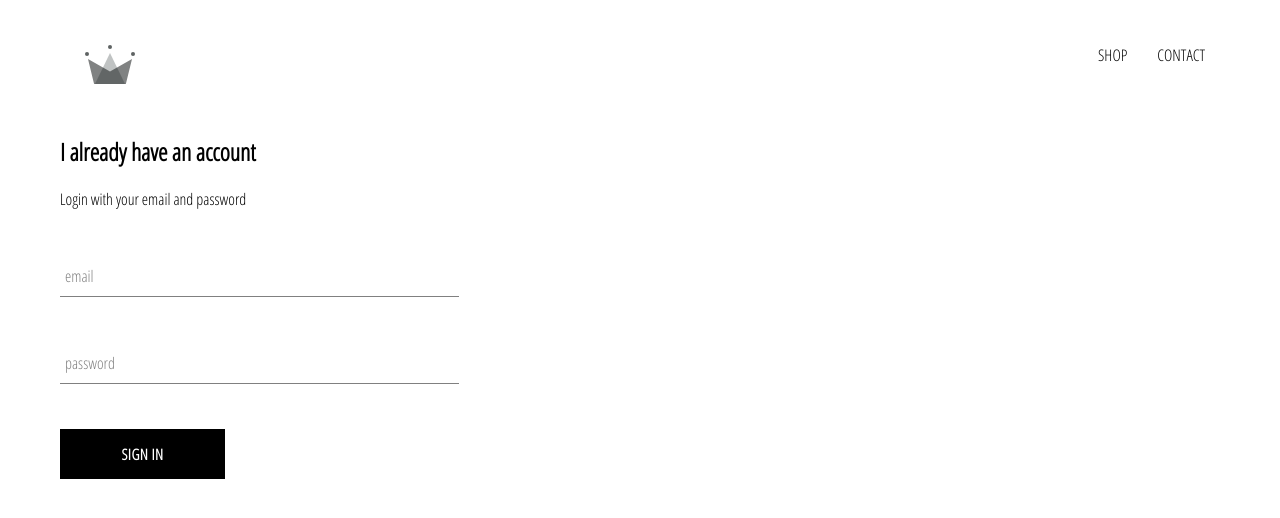
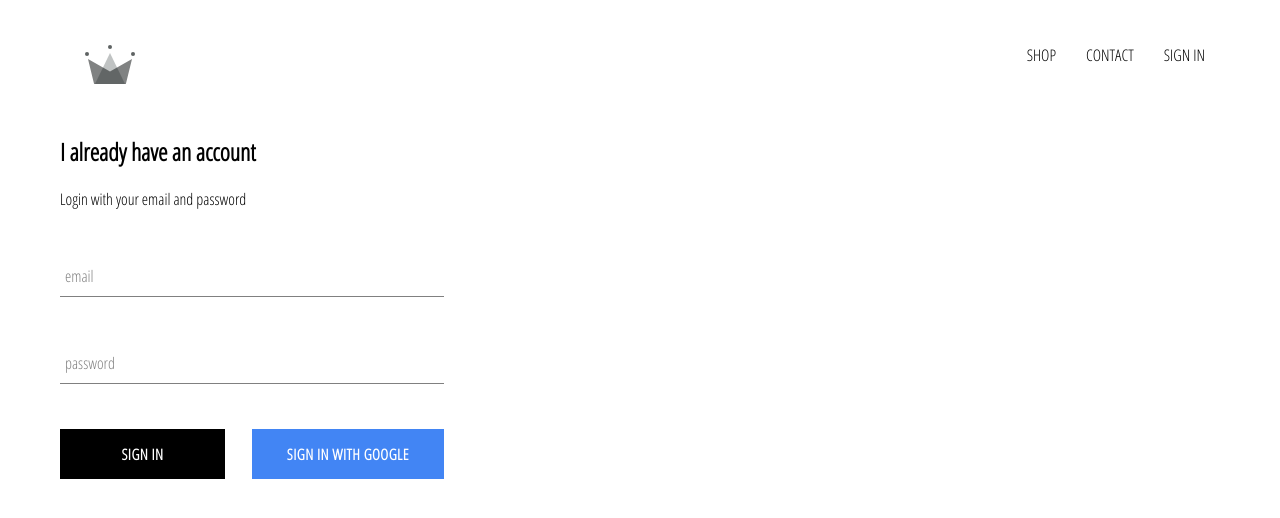
Before and after one commit to JamesBissick/CrownClothing, a React (Vite) app: page /login in a window 1280 px wide. Shown: the top 518 px of the page. Built offline with nearby package versions, Linux system fonts and the light colour scheme; no server answers.

Commit message:
✨ - Feat: Integrated Firebase and created sign in page, component and sign in with Google account

```diff
--- a/package.json
+++ b/package.json
@@ -7,6 +7,7 @@
     "serve": "vite preview"
   },
   "dependencies": {
+    "firebase": "^8.6.1",
     "react": "^17.0.0",
     "react-dom": "^17.0.0",
     "react-router-dom": "^5.2.0",
--- a/src/App.css
+++ b/src/App.css
@@ -9,3 +9,7 @@ a {
   text-decoration: none;
   color: black;
 }
+
+* {
+  box-sizing: border-box;
+}
--- a/src/App.jsx
+++ b/src/App.jsx
@@ -1,5 +1,6 @@
-import React, { useState } from 'react';
+import React, { Component, useState } from 'react';
 import { Switch, Route } from 'react-router-dom';
+import { auth } from './firebase/firebase.utils';
 
 import Homepage from './pages/homepage/homepage.component';
 import ShopPage from './pages/shop/shop.component';
@@ -9,10 +10,31 @@ import LoginRegisterPage from './pages/login-register/login-register.component';
 import './App.css';
 
 
-function App() {
+class App extends Component {
+  constructor() {
+    super();
+
+    this.state = {
+      currentUser: null
+    };
+  }
+
+  unsubscribeFromAuth = null;
+
+  componentDidMount() {
+    this.unsubscribeFromAuth = auth.onAuthStateChanged(user => {
+      this.setState({ currentUser: user });
+    });
+  }
+
+  componentWillUnmount() {
+    this.unsubscribeFromAuth();
+  }
+
+  render() {
     return (
       <>
-      <Header />
+        <Header currentUser={ this.state.currentUser } />
         <Switch>
           <Route exact path="/" component={ Homepage } />
           <Route path="/shop" component={ ShopPage } />
@@ -21,5 +43,6 @@ function App() {
       </>
     );
   }
+}
 
 export default App;
--- a/src/components/custom-button/custom-button.component.jsx
+++ b/src/components/custom-button/custom-button.component.jsx
@@ -2,8 +2,8 @@ import React from 'react';
 
 import './custom-button.styles.scss';
 
-const CustomButton = ({ children, ...otherProps }) => (
-  <button className="custom-button" { ...otherProps }>
+const CustomButton = ({ children, isGoogleSignIn, ...otherProps }) => (
+  <button className={ `${ isGoogleSignIn ? 'google-sign-in' : '' } custom-button` } { ...otherProps }>
     { children }
   </button>
 );
--- a/src/components/custom-button/custom-button.styles.scss
+++ b/src/components/custom-button/custom-button.styles.scss
@@ -19,4 +19,14 @@
     color: black;
     border: 1px solid black;
   }
+
+  &.google-sign-in {
+    background-color: #4285f4;
+    color: white;
+
+    &:hover {
+      background-color: #357ae8;
+      border: none;
+    }
+  }
 }
--- a/src/components/header/header.component.jsx
+++ b/src/components/header/header.component.jsx
@@ -1,17 +1,21 @@
 import React from 'react';
 import { Link } from 'react-router-dom';
+import { auth } from '../../firebase/firebase.utils';
 import Logo from '../../assets/crown.svg?component'; // Used the vite-plugin-react-svg package
 
 import './header.styles.scss';
 
-const Header = () => (
+const Header = ({ currentUser }) => (
   <div className="header">
     <Link className="logo-container" to="/">
       <Logo className="logo" />
     </Link>
     <div className="options">
-      <Link className='option' to='/shop'>SHOP</Link>
-      <Link className='option' to='/shop'>CONTACT</Link>
+      <Link className="option" to="/shop">SHOP</Link>
+      <Link className="option" to="/shop">CONTACT</Link>
+      {
+        currentUser ? <div className='option' onClick={() => auth.signOut()}>SIGN OUT</div> : <Link className='option' to='/login'>SIGN IN</Link>
+      }
     </div>
   </div>
 );
--- a/src/components/header/header.styles.scss
+++ b/src/components/header/header.styles.scss
@@ -17,6 +17,7 @@
     display: flex;
     align-items: center;
     justify-content: flex-end;
+    cursor: pointer;
 
     .option {
       padding: 10px 15px;
--- a/src/components/login/login.component.jsx
+++ b/src/components/login/login.component.jsx
@@ -1,4 +1,5 @@
 import React, { Component } from 'react';
+import { signInWithGoogle } from '../../firebase/firebase.utils';
 
 import FormInput from '../form-input/form-input.component';
 import CustomButton from '../custom-button/custom-button.component';
@@ -45,7 +46,10 @@ class Login extends Component {
                      label="password"
                      required
           />
-          <CustomButton type="submit">Sign In</CustomButton>
+          <div className='buttons'>
+            <CustomButton type="submit">Sign In</CustomButton>
+            <CustomButton onClick={ signInWithGoogle } isGoogleSignIn>Sign In with Google</CustomButton>
+          </div>
         </form>
       </div>
     );
--- a/src/components/login/login.styles.scss
+++ b/src/components/login/login.styles.scss
@@ -6,4 +6,9 @@
   .title {
     margin: 10px 0;
   }
+
+  .buttons {
+    display: flex;
+    justify-content: space-between;
+  }
 }
--- /dev/null
+++ b/src/firebase/firebase.utils.js
@@ -0,0 +1,25 @@
+import firebase from 'firebase/app';
+import 'firebase/firestore';
+import 'firebase/auth';
+
+const config = {
+  apiKey: 'AIzaSyDm1o5lKnpZeWCb1VAax9IZOqDVOJFgm4Q',
+  authDomain: 'crown-db-ff53e.firebaseapp.com',
+  projectId: 'crown-db-ff53e',
+  storageBucket: 'crown-db-ff53e.appspot.com',
+  messagingSenderId: '208658233864',
+  appId: '1:208658233864:web:55dd7d0ddb8df7391defbd',
+  measurementId: 'G-8MN0CHL84V'
+};
+
+firebase.initializeApp(config);
+
+export const auth = firebase.auth();
+export const firestore = firebase.firestore();
+
+const provider = new firebase.auth.GoogleAuthProvider();
+provider.setCustomParameters({ prompt: 'select_account' });
+
+export const signInWithGoogle = () => auth.signInWithPopup(provider);
+
+export default firebase;
```
Also changed, not shown: 1 other file (tests, documents, lock files or other folders). Lines whose indentation alone changed are shown as unchanged.
